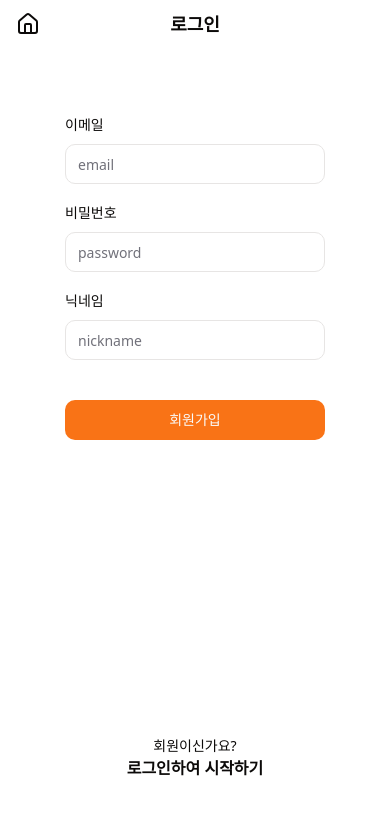
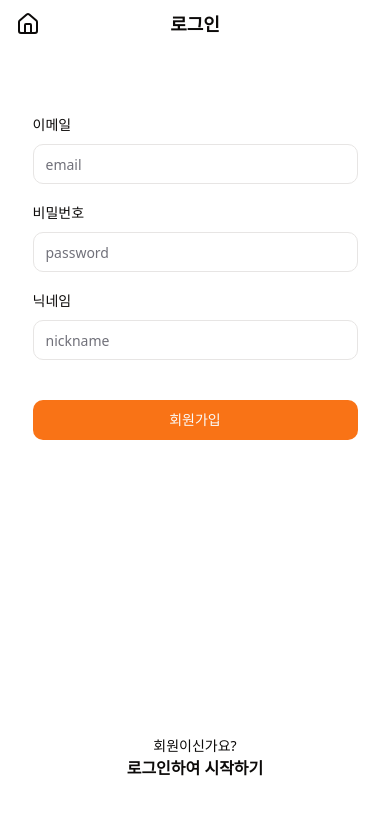
Before and after one commit to wisdom-13/vita-flow, a React (Vite) app: page /auth/signup in a window 390 px wide. Shown: the top 814 px of the page. Built offline with nearby package versions, Linux system fonts and the light colour scheme; no server answers.

Commit message:
💄 모바일 로그인/회원가입 폼 여백 조정

```diff
--- a/src/pages/Auth/SignIn.tsx
+++ b/src/pages/Auth/SignIn.tsx
@@ -3,7 +3,7 @@ import { Link } from 'react-router-dom';
 
 const SignInPage = () => {
   return (
-    <div className='flex flex-col justify-between m-auto py-16 w-4/6 h-[calc(100vh-48px)]'>
+    <div className='flex flex-col justify-between m-auto py-16 w-5/6 md:w-2/3 h-[calc(100vh-48px)]'>
       <SignInForm />
       <div className='text-center'>
         <p className='text-sm'>계정이 없으신가요?</p>
--- a/src/pages/Auth/SignUp.tsx
+++ b/src/pages/Auth/SignUp.tsx
@@ -3,7 +3,7 @@ import SignUpForm from '@/components/Auth/SignUpForm';
 
 const SignUpPage = () => {
   return (
-    <div className='flex flex-col justify-between m-auto py-16 w-4/6 h-[calc(100vh-48px)]'>
+    <div className='flex flex-col justify-between m-auto py-16 w-5/6 md:w-2/3 h-[calc(100vh-48px)]'>
       <SignUpForm />
       <div className='text-center'>
         <p className='text-sm'>회원이신가요?</p>
```
